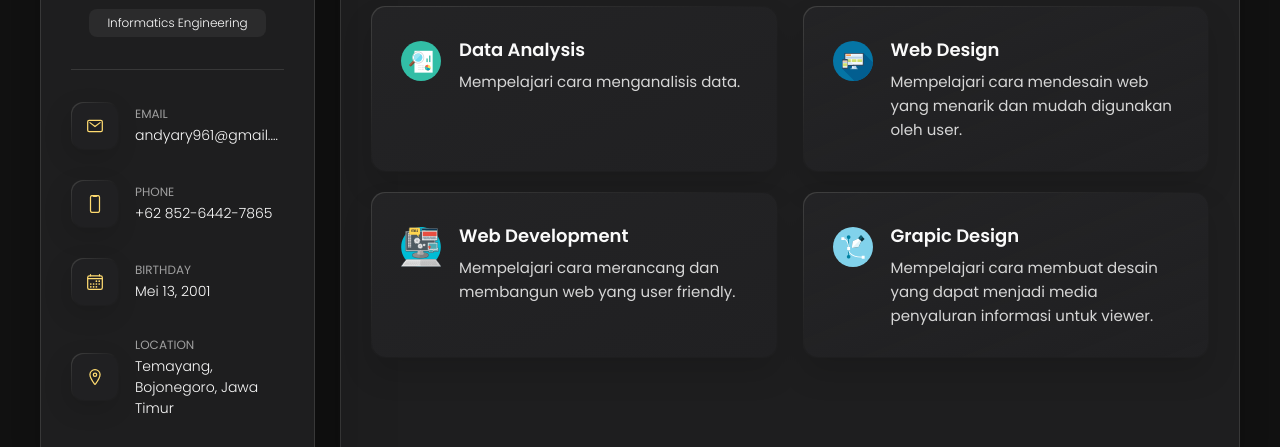
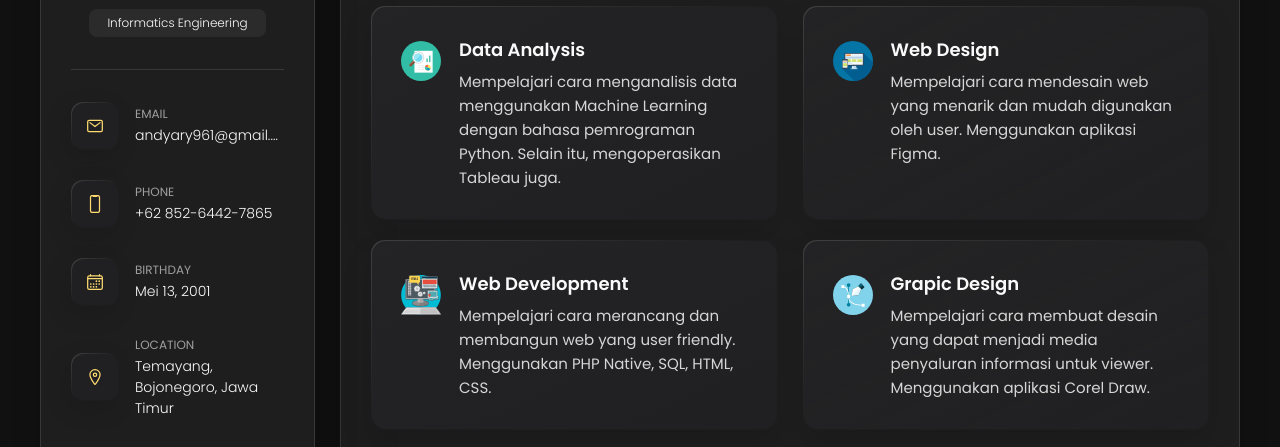
Before and after one commit to AriAndiM/Website-Personal, a plain HTML site: page index.html in a window 1280 px wide. Shown: the part 388-835 px from the top of the page. Drawn offline with nearby package versions, Linux system fonts and the light colour scheme.

Commit message:
Update index.html

```diff
--- a/index.html
+++ b/index.html
@@ -242,7 +242,7 @@
                 <h4 class="h4 service-item-title">Data Analysis</h4>
 
                 <p class="service-item-text">
-                  Mempelajari cara menganalisis data.
+                  Mempelajari cara menganalisis data menggunakan Machine Learning dengan bahasa pemrograman Python. Selain itu, mengoperasikan Tableau juga.
                 </p>
               </div>
 
@@ -259,7 +259,7 @@
                 <h4 class="h4 service-item-title">Web design</h4>
 
                 <p class="service-item-text">
-                  Mempelajari cara mendesain web yang menarik dan mudah digunakan oleh user.
+                  Mempelajari cara mendesain web yang menarik dan mudah digunakan oleh user. Menggunakan aplikasi Figma.
                 </p>
               </div>
 
@@ -275,7 +275,7 @@
                 <h4 class="h4 service-item-title">Web development</h4>
 
                 <p class="service-item-text">
-                  Mempelajari cara merancang dan membangun web yang user friendly.
+                  Mempelajari cara merancang dan membangun web yang user friendly. Menggunakan PHP Native, SQL, HTML, CSS.
                 </p>
               </div>
 
@@ -291,7 +291,7 @@
                 <h4 class="h4 service-item-title">Grapic Design</h4>
 
                 <p class="service-item-text">
-                  Mempelajari cara membuat desain yang dapat menjadi media penyaluran informasi untuk viewer.
+                  Mempelajari cara membuat desain yang dapat menjadi media penyaluran informasi untuk viewer. Menggunakan aplikasi Corel Draw.
                 </p>
               </div>
 
```
